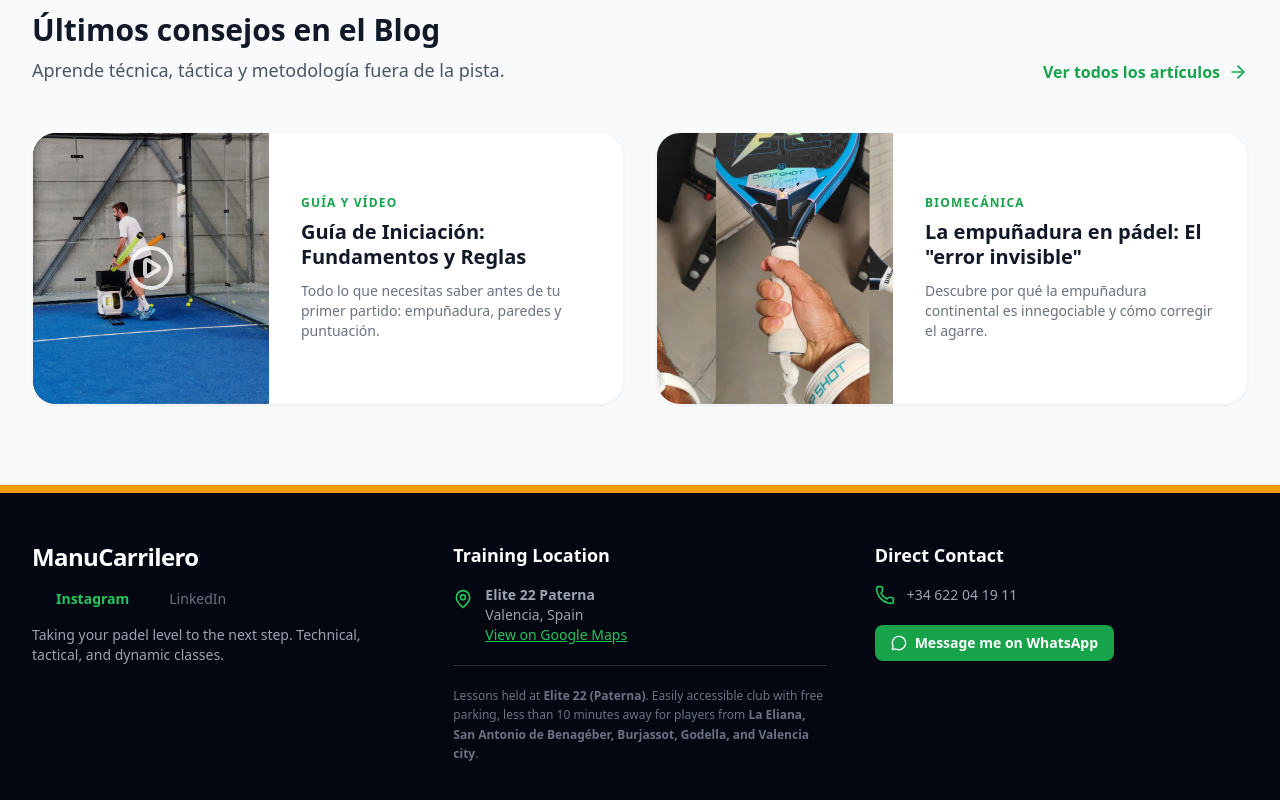
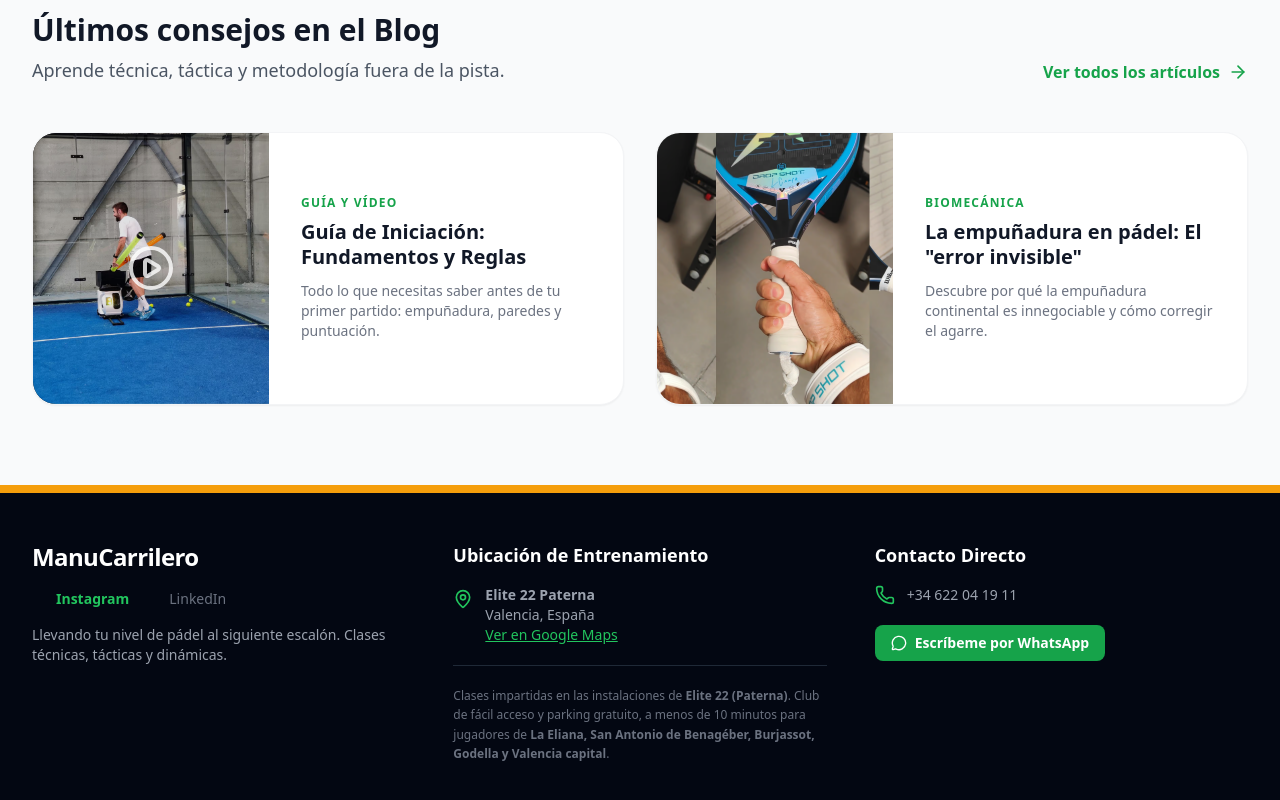
Before and after one commit to manucarri/manucarri.github.io, a plain HTML site: page index.html in a window 1280 px wide. Shown: the part 4312-5112 px from the top of the page. Drawn offline with nearby package versions, Linux system fonts and the light colour scheme.

Commit message:
Update index.html

```diff
--- a/index.html
+++ b/index.html
@@ -394,10 +394,10 @@
             </div>
         </section>
 
-<footer class="bg-gray-950 text-gray-400 py-12 border-t-8 border-padel-accent mt-auto w-full overflow-hidden">
+<footer class="bg-gray-950 text-gray-400 py-12 border-t-8 border-padel-accent mt-auto">
         <div class="max-w-7xl mx-auto px-4 sm:px-6 lg:px-8 grid grid-cols-1 md:grid-cols-3 gap-12">
 
-            <!-- Columna 1: Info -->
+            <!-- Columna 1: Info y Redes -->
             <div>
                 <span class="text-white font-bold text-2xl tracking-tight mb-1 block">ManuCarrilero</span>
                 <div class="flex gap-4 flex-wrap mt-4">
@@ -408,28 +408,28 @@
                         <i data-lucide="linkedin" class="h-5 w-5"></i> LinkedIn
                     </a>
                 </div>
-                <p class="text-sm mb-6 mt-4 text-gray-400">Taking your padel level to the next step. Technical, tactical, and dynamic classes.</p>
+                <p class="text-sm mb-6 mt-4 text-gray-400">Llevando tu nivel de pádel al siguiente escalón. Clases técnicas, tácticas y dinámicas.</p>
             </div>
 
-            <!-- Columna 2: Ubicación + BLOQUE SEO LOCAL -->
+            <!-- Columna 2: Ubicación + SEO LOCAL -->
             <div>
-                <h4 class="text-white font-bold mb-4 text-lg">Training Location</h4>
+                <h4 class="text-white font-bold mb-4 text-lg">Ubicación de Entrenamiento</h4>
                 <ul class="space-y-3 text-sm">
                     <li class="flex items-start gap-3">
                         <i data-lucide="map-pin" class="h-5 w-5 text-padel-500 shrink-0 mt-1"></i>
                         <span>
                             <a href="https://maps.app.goo.gl/B7JnheBAYC8gvMq59" target="_blank" class="hover:text-white transition-colors">
-                                <strong>Elite 22 Paterna</strong><br>Valencia, Spain<br>
-                                <span class="text-padel-500 underline">View on Google Maps</span>
+                                <strong>Elite 22 Paterna</strong><br>Valencia, España<br>
+                                <span class="text-padel-500 underline">Ver en Google Maps</span>
                             </a>
                         </span>
                     </li>
                 </ul>
 
-                <!-- NUEVO BLOQUE SEO LOCAL (INGLÉS) -->
+                <!-- NUEVO BLOQUE SEO LOCAL -->
                 <div class="mt-5 pt-5 border-t border-gray-800">
                     <p class="text-xs leading-relaxed text-gray-500">
-                        Lessons held at <strong>Elite 22 (Paterna)</strong>. Easily accessible club with free parking, less than 10 minutes away for players from <strong>La Eliana, San Antonio de Benagéber, Burjassot, Godella, and Valencia city</strong>.
+                        Clases impartidas en las instalaciones de <strong>Elite 22 (Paterna)</strong>. Club de fácil acceso y parking gratuito, a menos de 10 minutos para jugadores de <strong>La Eliana, San Antonio de Benagéber, Burjassot, Godella y Valencia capital</strong>.
                     </p>
                 </div>
                 <!-- FIN DEL BLOQUE SEO LOCAL -->
@@ -437,14 +437,14 @@
 
             <!-- Columna 3: Contacto -->
             <div>
-                <h4 class="text-white font-bold mb-4 text-lg">Direct Contact</h4>
+                <h4 class="text-white font-bold mb-4 text-lg">Contacto Directo</h4>
                 <ul class="space-y-3 text-sm">
                     <li class="flex items-center gap-3">
                         <i data-lucide="phone" class="h-5 w-5 text-padel-500"></i> +34 622 04 19 11
                     </li>
                     <li>
-                        <a href="https://wa.me/34622041911?text=Hi%20Manu,%20I%20have%20read%20your%20beginner%20guide%20and%20I%20want%20to%20start%20taking%20padel%20lessons" onclick="gtag('event', 'clic_whatsapp', {'origen': 'footer_articulo_guia_en'});" class="inline-flex items-center gap-2 bg-green-600 text-white px-4 py-2 rounded-lg font-bold hover:bg-green-500 transition-colors mt-2">
-                            <i data-lucide="message-circle" class="h-4 w-4"></i> Message me on WhatsApp
+                        <a href="https://wa.me/34622041911" onclick="gtag('event', 'clic_whatsapp', {'origen': 'footer'});" class="inline-flex items-center gap-2 bg-green-600 text-white px-4 py-2 rounded-lg font-bold hover:bg-green-500 transition-colors mt-2">
+                            <i data-lucide="message-circle" class="h-4 w-4"></i> Escríbeme por WhatsApp
                         </a>
                     </li>
                 </ul>
```
